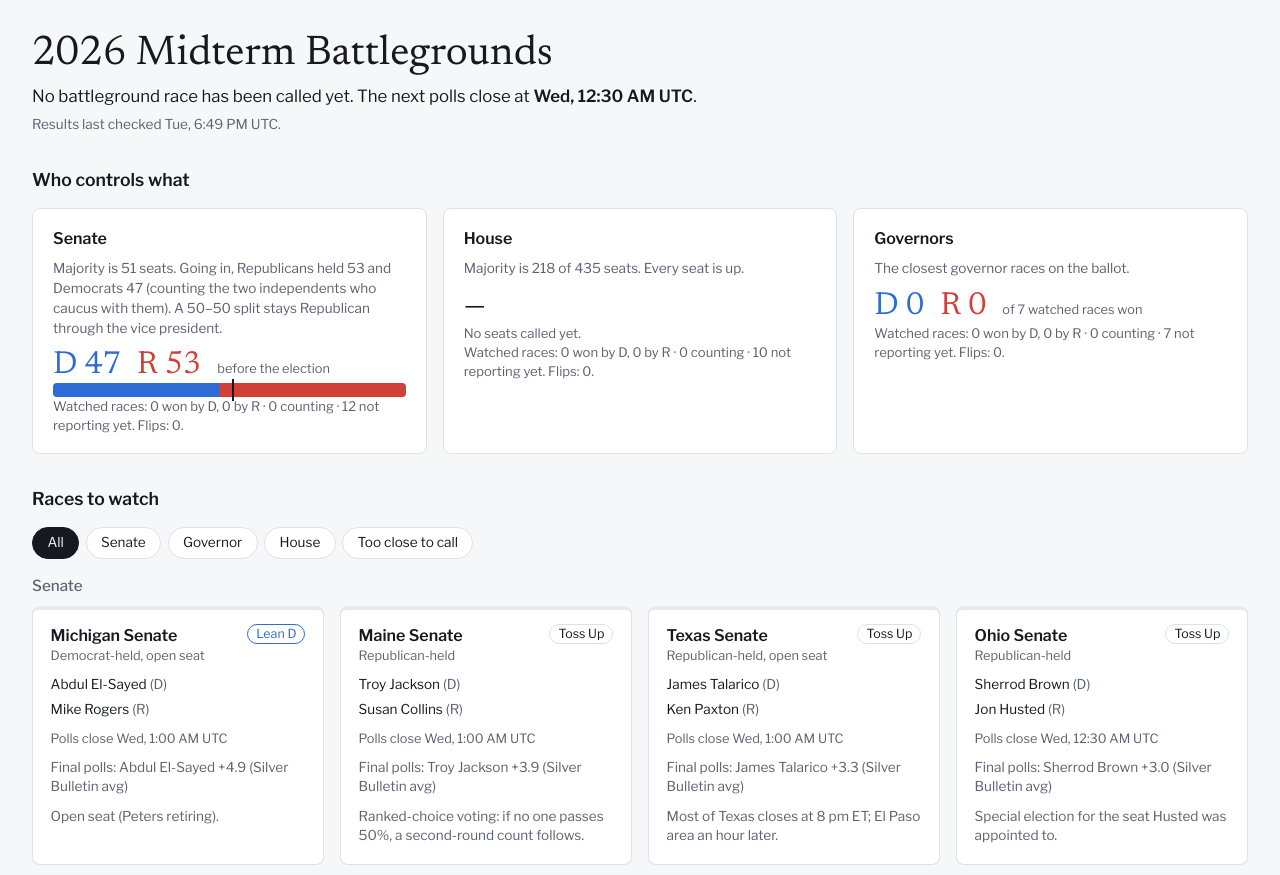
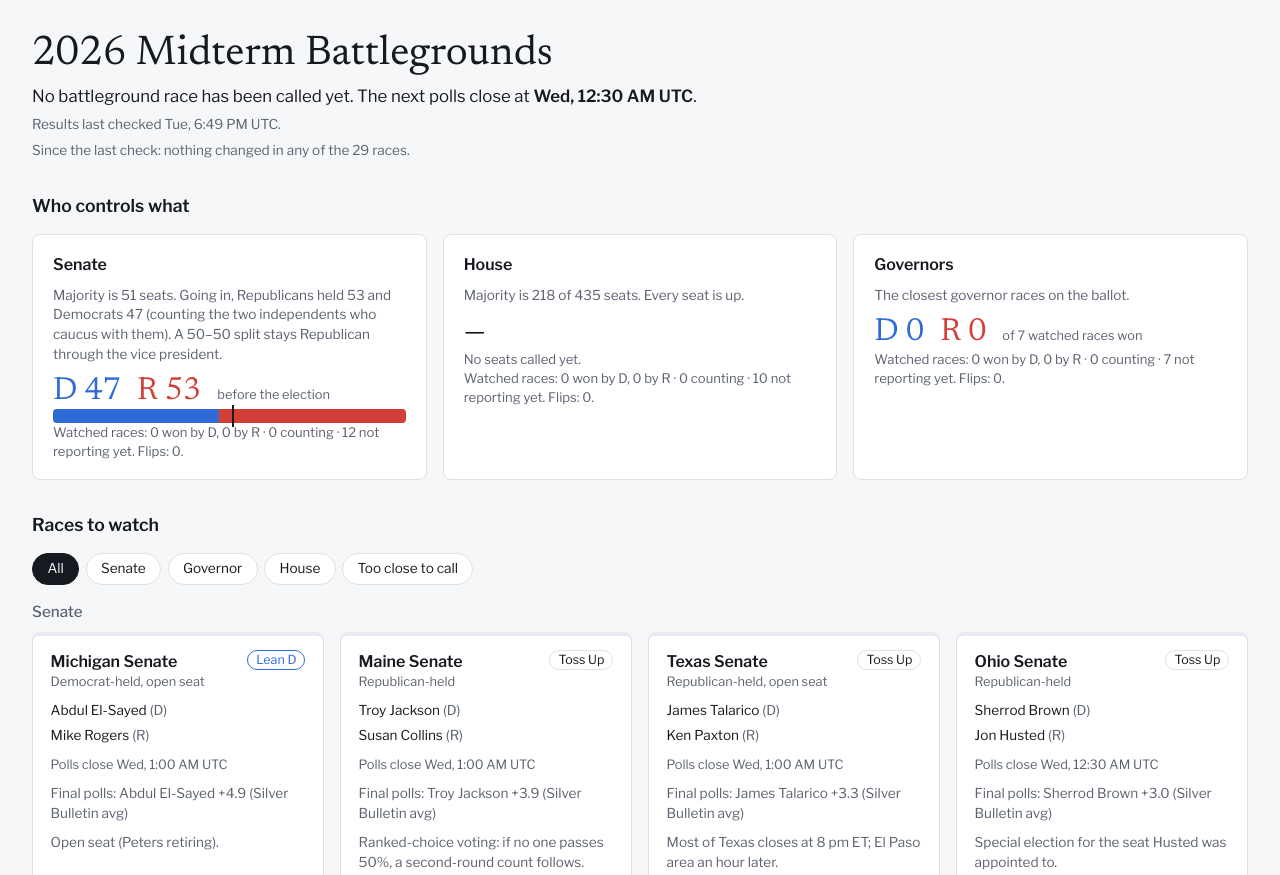
Before and after one commit to nokill-pedal-co/midterms-2026, a plain HTML site: page index.html in a window 1280 px wide. Shown: the top 875 px of the page. Drawn offline with nearby package versions, Linux system fonts and the light colour scheme.

Commit message:
Add one-line change tracker, 10-minute cadence note
Co-Authored-By: Claude Opus 5.5 <noreply@anthropic.com>

```diff
--- a/index.html
+++ b/index.html
@@ -116,6 +116,7 @@
     <h1>2026 Midterm Battlegrounds</h1>
     <p class="take" id="take">Loading results…</p>
     <p class="asof" id="asof"></p>
+    <p class="asof" id="tracker" hidden></p>
   </header>
 
   <section class="section" aria-labelledby="control-h">
@@ -151,7 +152,7 @@
     <div class="grid" id="grid"></div>
   </section>
 
-  <p class="foot">Race calls and vote shares come from AP calls as reported by major news outlets, checked every 30 minutes on election night and a few times a day after that. This page reloads the data every two minutes. Ratings are from the Cook Political Report and other forecasters; pre-election poll leads are final averages (Silver Bulletin, RealClearPolitics) or single late polls where no average exists. House races shown are Cook toss-ups from October, not the full House. Times are in your time zone.</p>
+  <p class="foot">Race calls and vote shares come from AP calls as reported by major news outlets, checked every 10 minutes on election night and a few times a day after that. This page reloads the data every two minutes. Ratings are from the Cook Political Report and other forecasters; pre-election poll leads are final averages (Silver Bulletin, RealClearPolitics) or single late polls where no average exists. House races shown are Cook toss-ups from October, not the full House. Times are in your time zone.</p>
 </main>
 
 <script>
@@ -167,7 +168,7 @@ const h = (tag, cls, text) => {
 };
 const $ = (id) => document.getElementById(id);
 
-let races = null, control = null, loadFailed = false, filter = 'all';
+let races = null, control = null, tracker = null, loadFailed = false, filter = 'all';
 
 const tallyFor = (chamber) => {
   const rs = races.filter((r) => r.chamber === chamber);
@@ -348,7 +349,26 @@ function renderGrid() {
   if (!shown) el.append(h('p', 'note', 'Every race in this view has been called.'));
 }
 
-function render() { renderHeader(); renderControl(); renderGrid(); }
+function renderTracker() {
+  const el = $('tracker');
+  el.hidden = !tracker;
+  if (!tracker) return;
+  const since = tracker.previous_checked_at ? `Since the last check (${fmtWhen(tracker.previous_checked_at)}): ` : 'Since the last check: ';
+  const names = tracker.changed || [];
+  const seats = (tracker.seats_changed || []).map((c) => `${c} seat count`);
+  if (!names.length && !seats.length) {
+    el.textContent = `${since}nothing changed in any of the ${tracker.total} races.`;
+    return;
+  }
+  const shown = names.slice(0, 8).join(', ') + (names.length > 8 ? ` and ${names.length - 8} more` : '');
+  const parts = [];
+  if (names.length) parts.push(`${names.length} changed (${shown}), ${tracker.unchanged_count} unchanged`);
+  else parts.push(`no race changed`);
+  if (seats.length) parts.push(`${seats.join(' and ')} changed`);
+  el.textContent = since + parts.join('; ') + '.';
+}
+
+function render() { renderHeader(); renderTracker(); renderControl(); renderGrid(); }
 
 async function load() {
   try {
@@ -360,6 +380,12 @@ async function load() {
     races = r; control = c; loadFailed = false;
   } catch (e) {
     loadFailed = true;
+  }
+  try {
+    const t = await fetch('tracker.json?t=' + Date.now(), {cache: 'no-store'});
+    tracker = t.ok ? await t.json() : null;
+  } catch (e) {
+    tracker = null;
   }
   render();
 }
--- /dev/null
+++ b/tracker.json
@@ -0,0 +1,9 @@
+{
+  "checked_at": "2026-11-03T18:49:04Z",
+  "previous_checked_at": null,
+  "total": 29,
+  "changed_count": 0,
+  "unchanged_count": 29,
+  "changed": [],
+  "seats_changed": []
+}
```
